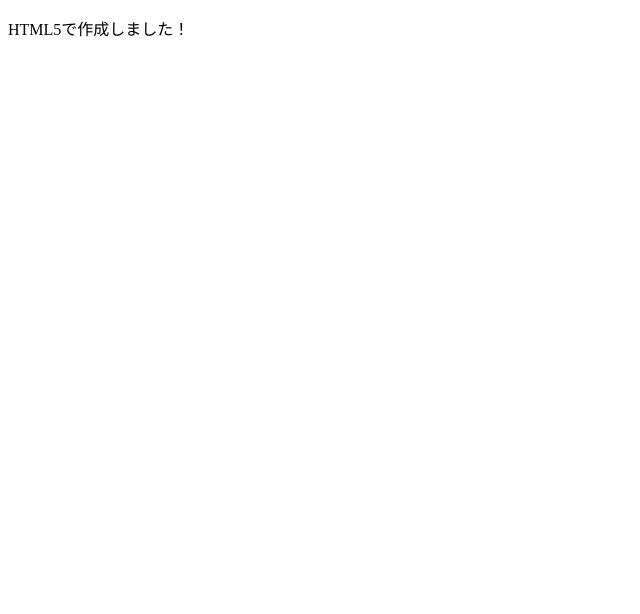
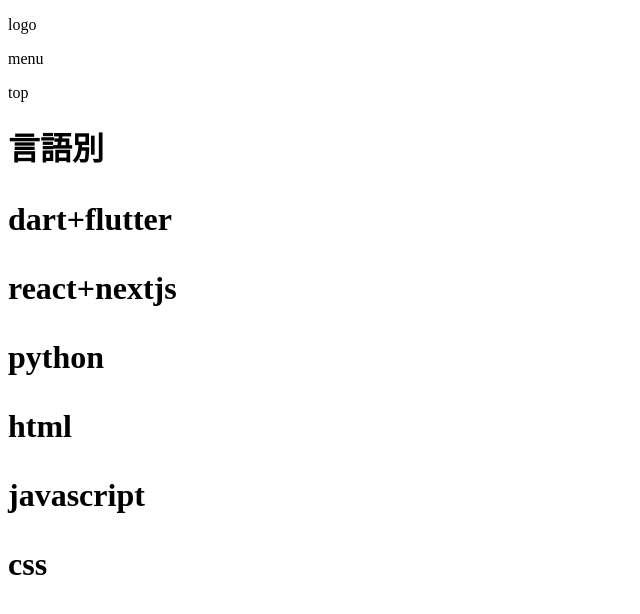
Before and after one commit to amdegi0402/my-portforio, a plain HTML site: page index.html in a window 1280 px wide. Shown: the whole page, without its empty margins (0-640 px from the left). Drawn offline with Linux system fonts and the light colour scheme.

Commit message:
Update index.html

```diff
--- a/index.html
+++ b/index.html
@@ -2,9 +2,18 @@
 <html>
 <head>
 <meta charset="UTF-8">
-<title>HTML5サンプル</title>
+<title>MyPortforio</title>
 </head>
 <body>
-<p>HTML5で作成しました！</p>
+<p>logo</p>
+  <p>menu</p>
+  <p>top</p>
+  <h1>言語別<h1>
+  <p>dart+flutter</p>
+    <p>react+nextjs</p>
+    <p>python</p>
+    <p>html</p>
+    <p>javascript</p>
+    <p>css</p>
 </body>
 </html>
```
